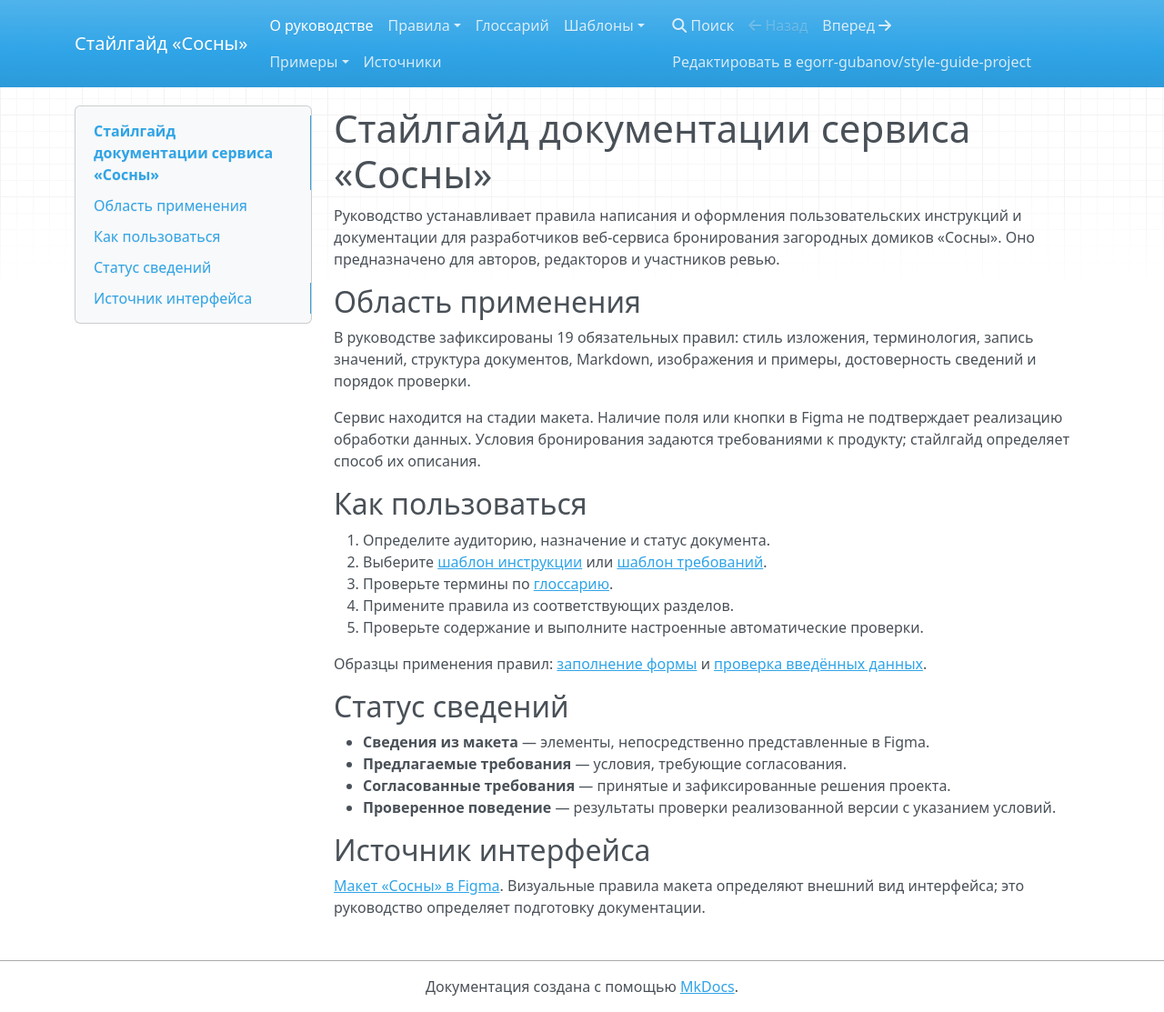
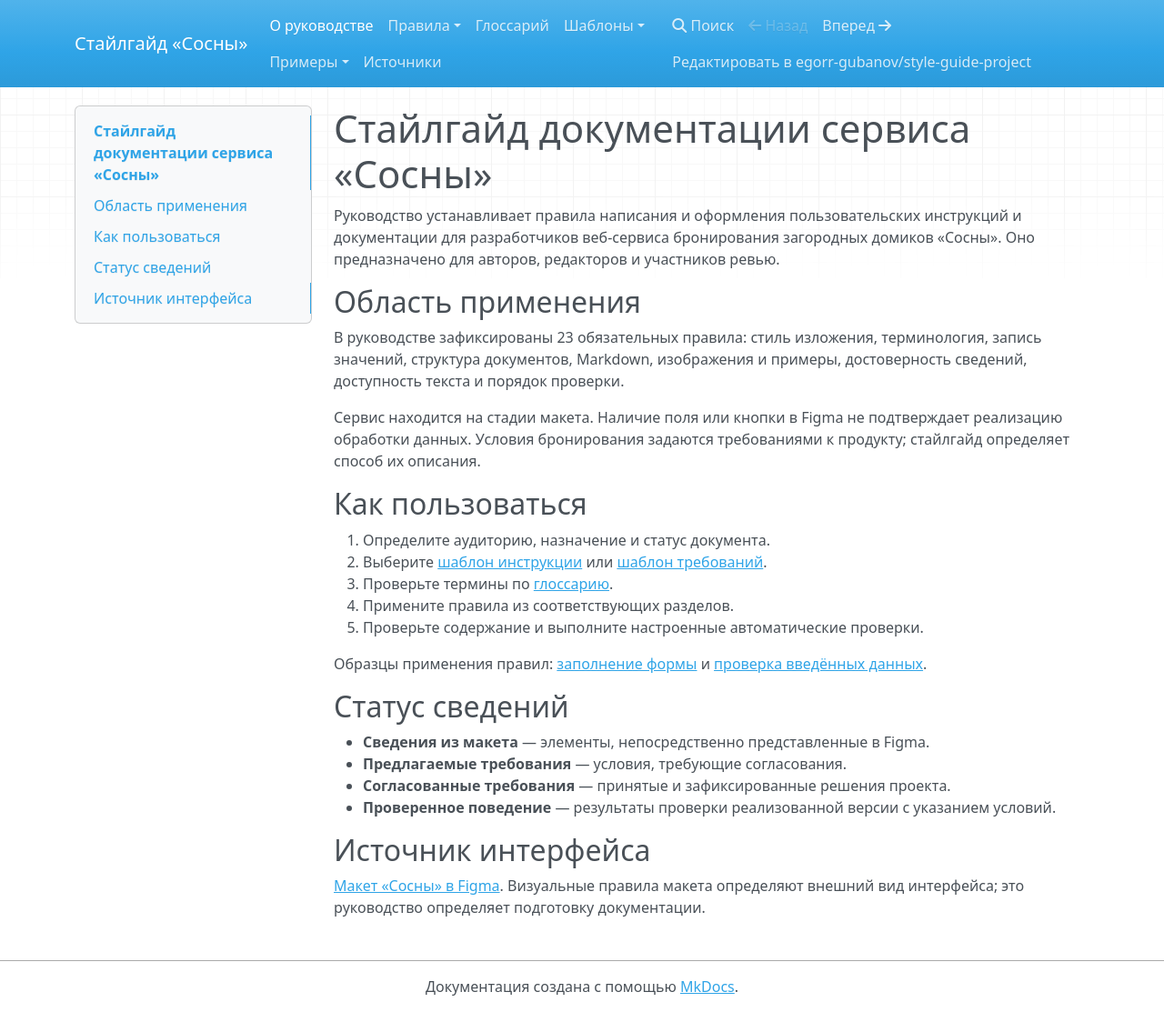
Before and after one commit to egorr-gubanov/style-guide-project, an MkDocs documentation site: the page built from docs/index.md, in a window 1280 px wide and 1113 px high. Shown: the whole window at 91% size. Built offline with MkDocs 1.6.1, drawn with Linux system fonts in a browser that asks for light colours; nearby versions of some CDN libraries.

Commit message:
docs: обновить состав руководства после добавления доступности

```diff
--- a/docs/index.md
+++ b/docs/index.md
@@ -6,9 +6,9 @@
 
 ## Область применения
 
-В руководстве зафиксированы 19 обязательных правил: стиль изложения, терминология,
+В руководстве зафиксированы 23 обязательных правила: стиль изложения, терминология,
 запись значений, структура документов, Markdown, изображения и примеры,
-достоверность сведений и порядок проверки.
+достоверность сведений, доступность текста и порядок проверки.
 
 Сервис находится на стадии макета. Наличие поля или кнопки в Figma не подтверждает
 реализацию обработки данных. Условия бронирования задаются требованиями к продукту;
```
